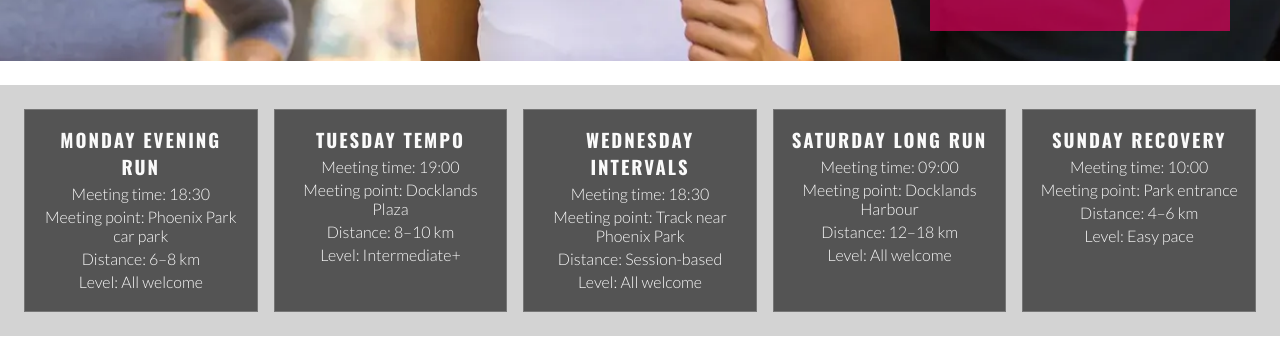
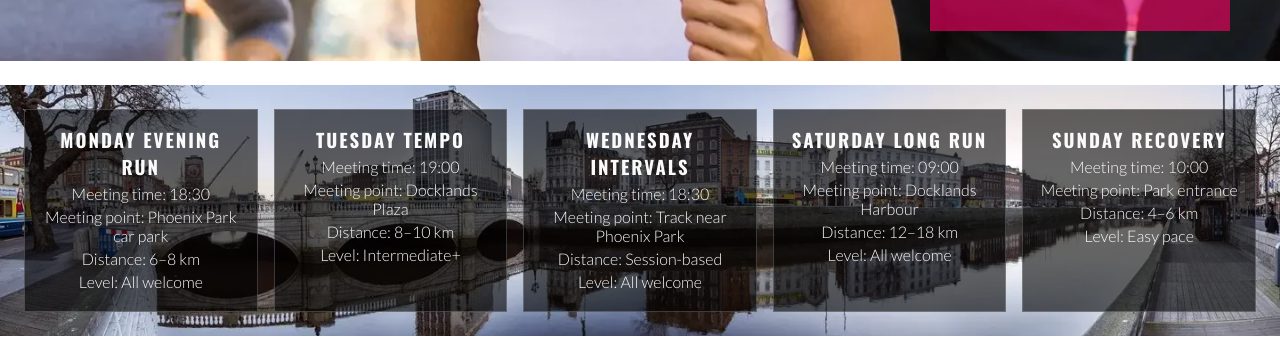
Before and after one commit to u22n/love-running-project, a plain HTML site: page index.html in a window 1280 px wide. Shown: the part 618-956 px from the top of the page. Drawn offline with nearby package versions, Linux system fonts and the light colour scheme.

Commit message:
added dublin image and removed unneeded comments.

```diff
--- a/assets/css/styles.css
+++ b/assets/css/styles.css
@@ -278,13 +278,12 @@ main {
     color: #3a3a3a;
 }
 
-/* Meet-up times section */
 #meetups {
     padding: 1.5rem 0 3rem;
 }
 
 #times {
-    background: lightgray url("../images/meetups-image.webp") no-repeat center center/cover;
+    background: lightgray url("../images/dublin-city.webp") no-repeat center center/cover;
     display: flex;
     flex-wrap: wrap;
     justify-content: center;
```
Also changed, not shown: assets/images/dublin-city.webp (added).
